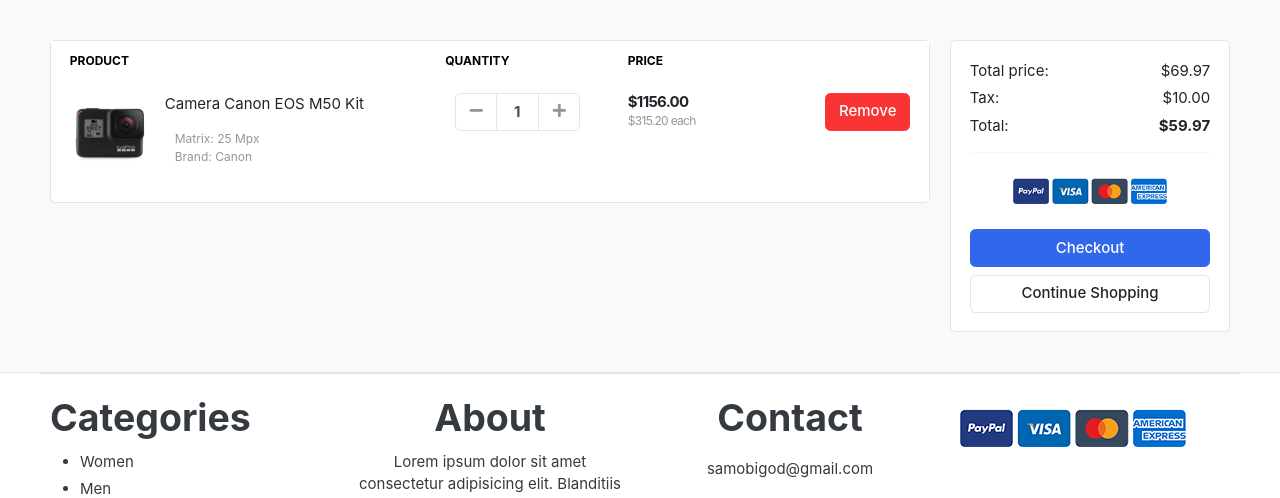
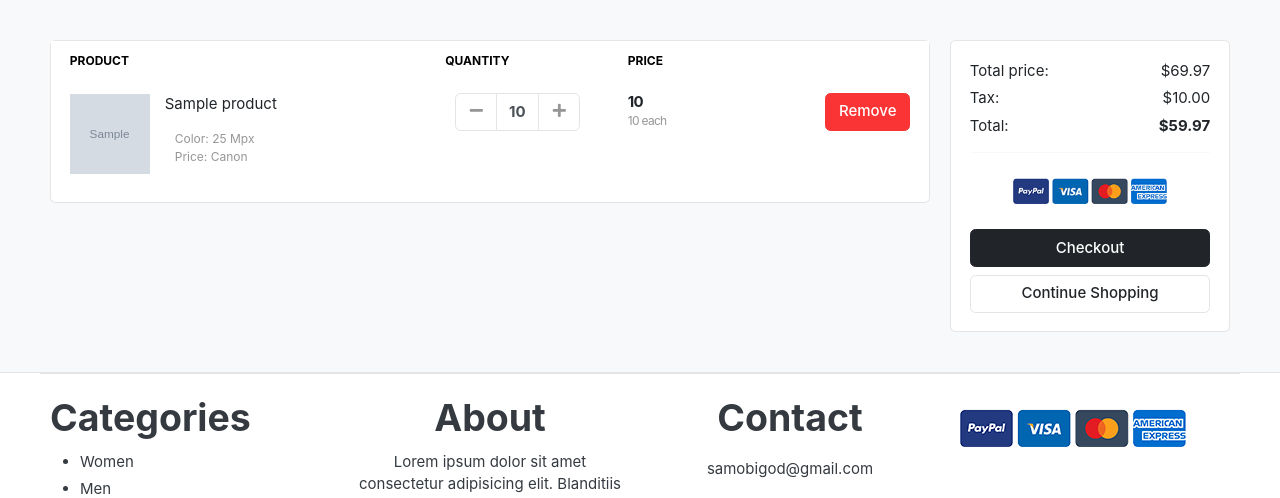
Before and after one commit to brainzcode/imani-commerce2, a Django app: template templates/store/cart.html in a window 1280 px wide. Shown: the part 126-624 px from the top of the page. Run offline with Django 4.2, Linux system fonts and the light colour scheme; the template is opened without the code that fills it: most values are stand-ins (such as "Sample title", 1, 10 or a date in 2020); grey boxes marked "Sample" are stand-in pictures; some libraries are stand-ins or nearby versions; some web fonts are replaced.

Commit message:
Implement data into Cart Page

```diff
--- a/carts/models.py
+++ b/carts/models.py
@@ -17,5 +17,8 @@
     quantity = models.IntegerField()
     is_active = models.BooleanField(default=True)
 
+    def sub_total(self):
+        return self.product.price * self.quantity
+
     def __str__(self):
         return self.product
--- a/carts/views.py
+++ b/carts/views.py
@@ -21,7 +21,7 @@
         cart = Cart.objects.create(
             cart_id = _cart_id(request)
         )
-        cart.save()
+    cart.save()
 
     try:
         cart_item = CartItem.objects.get(product=product, cart=cart)
@@ -34,8 +34,6 @@
             cart = cart,
         )
         cart_item.save()
-    return HttpResponse(cart_item.product)
-    exit()
     return redirect('cart')
 
 
--- a/templates/store/cart.html
+++ b/templates/store/cart.html
@@ -21,14 +21,16 @@
                             </tr>
                         </thead>
                         <tbody>
+                            {% for cart_item in cart_items %}
+
                             <tr>
                                 <td>
                                     <figure class="itemside align-items-center">
-                                        <div class="aside"><img src="{% static './images/items/11.jpg' %}"
+                                        <div class="aside"><img src="{{ cart_item.product.images.url }}"
                                                 class="img-sm"></div>
                                         <figcaption class="info">
-                                            <a href="#" class="title text-dark">Camera Canon EOS M50 Kit</a>
-                                            <p class="text-muted small">Matrix: 25 Mpx <br> Brand: Canon</p>
+                                            <a href="#" class="title text-dark">{{ cart_item.product.product_name }}</a>
+                                            <p class="text-muted small">Color: 25 Mpx <br> Price: Canon</p>
                                         </figcaption>
                                     </figure>
                                 </td>
@@ -40,24 +42,26 @@
                                                 <button class="btn btn-light" type="button" id="button-plus"> <i
                                                         class="fa fa-minus"></i> </button>
                                             </div>
-                                            <input type="text" class="form-control" value="1">
+                                            <input type="text" class="form-control" value="{{ cart_item.quantity }}">
                                             <div class="input-group-append">
-                                                <button class="btn btn-light" type="button" id="button-minus"> <i
-                                                        class="fa fa-plus"></i> </button>
+                                                <a href="{% url 'add_cart' cart_item.product.id %}" class="btn btn-light" type="button" id="button-minus"> <i
+                                                        class="fa fa-plus"></i> </a>
                                             </div>
                                         </div> <!-- input-group.// -->
                                     </div> <!-- col.// -->
                                 </td>
                                 <td>
                                     <div class="price-wrap">
-                                        <var class="price">$1156.00</var>
-                                        <small class="text-muted"> $315.20 each </small>
+                                        <var class="price">{{ cart_item.sub_total }}</var>
+                                        <small class="text-muted"> {{ cart_item.product.price }} each </small>
                                     </div> <!-- price-wrap .// -->
                                 </td>
                                 <td class="text-right">
                                     <a href="" class="btn btn-danger"> Remove</a>
                                 </td>
                             </tr>
+
+                            {% endfor %}
                         </tbody>
                     </table>
                 </div> <!-- card.// -->
@@ -83,7 +87,7 @@
                         <p class="text-center mb-3">
                             <img src="{% static './images/misc/payments.png' %}" height="26">
                         </p>
-                        <a href="./place-order.html" class="btn btn-primary btn-block"> Checkout </a>
+                        <a href="./place-order.html" class="btn btn-dark btn-block"> Checkout </a>
                         <a href="./store.html" class="btn btn-light btn-block">Continue Shopping</a>
                     </div> <!-- card-body.// -->
                 </div> <!-- card.// -->
```
